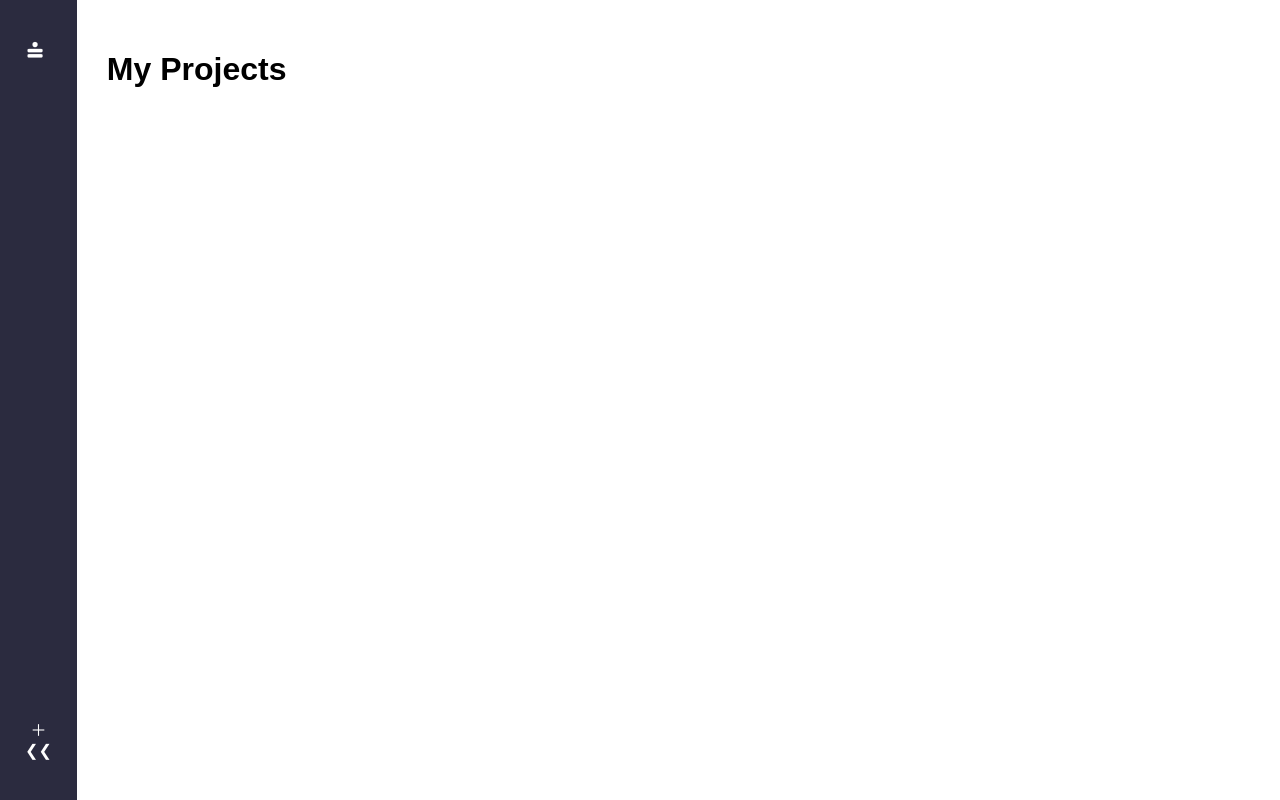
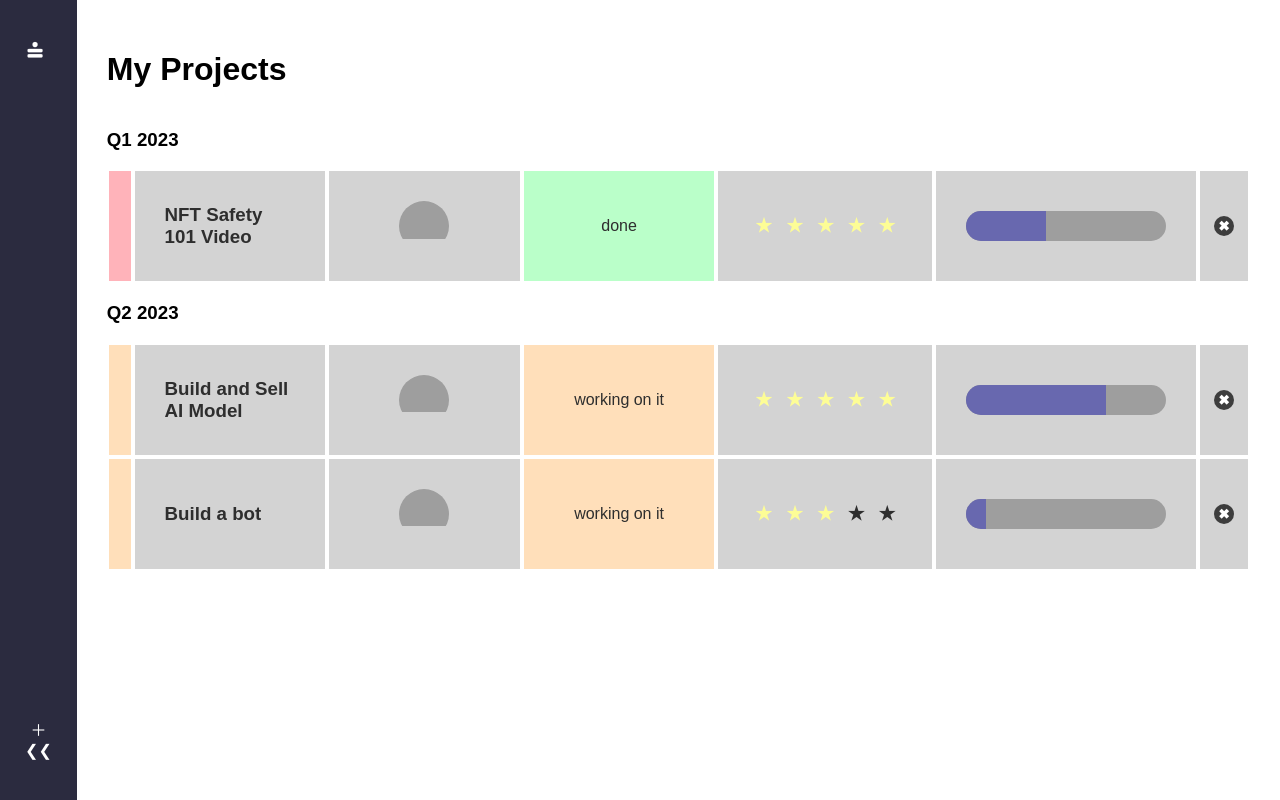
Before and after one commit to Tariq-act/CRM_Ticket, a React (Vite) app: page / in a window 1280 px wide. Built offline with nearby package versions, Linux system fonts and the light colour scheme; grey boxes are pictures that could not be loaded.

Commit message:
implement ticket card UI

```diff
--- a/src/components/AvatarDisplay.jsx
+++ b/src/components/AvatarDisplay.jsx
@@ -1,7 +1,16 @@
-import React from 'react';
+import blankAvatar from '../assets/blank-profile.png';
 
-function AvatarDisplay() {
-  return <div>AvatarDisplay</div>;
+function AvatarDisplay({ ticket }) {
+  return (
+    <div className='avatar-container'>
+      <div className='img-container'>
+        <img
+          src={ticket.avatar ? ticket.avatar : blankAvatar}
+          alt={'photo of ' + ticket.owner}
+        />
+      </div>
+    </div>
+  );
 }
 
 export default AvatarDisplay;
--- a/src/components/DeleteBlock.jsx
+++ b/src/components/DeleteBlock.jsx
@@ -1,7 +1,14 @@
-import React from 'react';
-
 function DeleteBlock() {
-  return <div>DeleteBlock</div>;
+  const deleteTicket = () => {
+    console.log('deleted');
+  };
+  return (
+    <div className='delete-block'>
+      <div className='delete-icon' onClick={deleteTicket}>
+        🞮
+      </div>
+    </div>
+  );
 }
 
 export default DeleteBlock;
--- a/src/components/PriorityDisplay.jsx
+++ b/src/components/PriorityDisplay.jsx
@@ -1,7 +1,17 @@
 import React from 'react';
 
-function PriorityDisplay() {
-  return <div>PriorityDisplay</div>;
+function PriorityDisplay({ priority }) {
+  return (
+    <div className='priority-display'>
+      <div className='star-container'>
+        <h3 style={{ color: priority >= 1 ? 'rgb(253,253,150)' : '' }}>★</h3>
+        <h3 style={{ color: priority >= 2 ? 'rgb(253,253,150)' : '' }}>★</h3>
+        <h3 style={{ color: priority >= 3 ? 'rgb(253,253,150)' : '' }}>★</h3>
+        <h3 style={{ color: priority >= 4 ? 'rgb(253,253,150)' : '' }}>★</h3>
+        <h3 style={{ color: priority >= 5 ? 'rgb(253,253,150)' : '' }}>★</h3>
+      </div>
+    </div>
+  );
 }
 
 export default PriorityDisplay;
--- a/src/components/ProgressDisplay.jsx
+++ b/src/components/ProgressDisplay.jsx
@@ -1,7 +1,16 @@
 import React from 'react';
 
-function ProgressDisplay() {
-  return <div>ProgressDisplay</div>;
+function ProgressDisplay({ progress }) {
+  return (
+    <div className='progress-display'>
+      <div className='progress-bar'>
+        <div
+          style={{ width: progress + '%' }}
+          className='progress-indicator'
+        ></div>
+      </div>
+    </div>
+  );
 }
 
 export default ProgressDisplay;
--- a/src/components/StatusDisplay.jsx
+++ b/src/components/StatusDisplay.jsx
@@ -1,7 +1,32 @@
 import React from 'react';
 
-function StatusDisplay() {
-  return <div>StatusDisplay</div>;
+function StatusDisplay({ status }) {
+  const getColor = () => {
+    let color;
+    switch (status) {
+      case 'done':
+        color = 'rgb(186,255,201)';
+        break;
+      case 'working on it':
+        color = 'rgb(255,223,186)';
+        break;
+      case 'stuck':
+        color = 'rgb(255,179,186)';
+        break;
+      default:
+        color = 'rgb(186,225,255)';
+    }
+
+    return color;
+  };
+  return (
+    <div
+      className='status-display'
+      style={{ backgroundColor: getColor(status) }}
+    >
+      {status}
+    </div>
+  );
 }
 
 export default StatusDisplay;
--- a/src/components/TicketCard.jsx
+++ b/src/components/TicketCard.jsx
@@ -3,11 +3,20 @@ import StatusDisplay from './StatusDisplay';
 import PriorityDisplay from './PriorityDisplay';
 import ProgressDisplay from './ProgressDisplay';
 import DeleteBlock from './DeleteBlock';
+import { Link } from 'react-router-dom';
 
-function TicketCard() {
+function TicketCard({ color, ticket }) {
   return (
     <div className='ticket-card'>
-      <div className='ticket-color'></div>
+      <Link to={`/ticket/${ticket.documentId}`} id='link'>
+        <div className='ticket-color' style={{ backgroundColor: color }}></div>
+        <h3>{ticket.title}</h3>
+        <AvatarDisplay ticket={ticket} />
+        <StatusDisplay status={ticket.status} />
+        <PriorityDisplay priority={ticket.priority} />
+        <ProgressDisplay progress={ticket.progress} />
+      </Link>
+      <DeleteBlock />
     </div>
   );
 }
--- a/src/index.css
+++ b/src/index.css
@@ -7,6 +7,11 @@ body {
 
 .app {
   display: flex;
+}
+
+#link {
+  text-decoration: none;
+  color: rgb(46, 46, 46);
 }
 
 /*---------- Nav -------- */
@@ -53,3 +58,96 @@ nav .icon {
   display: flex;
   width: 100%;
 }
+
+.ticket-card #link {
+  display: flex;
+  width: 100%;
+}
+
+.ticket-card #link > * {
+  background-color: rgb(211, 211, 211);
+  margin: 2px;
+  padding: 30px;
+  width: 100%;
+  display: flex;
+  align-items: center;
+}
+
+.ticket-card .ticket-color {
+  width: 15px !important;
+  padding: 10px !important;
+  margin: 2px;
+}
+
+.ticket-card .avatar-container {
+  display: flex;
+  justify-content: center;
+  width: 80px;
+}
+
+.ticket-card .img-container {
+  height: 50px;
+  width: 50px;
+  border-radius: 25px;
+  overflow: hidden;
+}
+
+.ticket-card .img-container img {
+  width: 100%;
+}
+
+.ticket-card .status-display {
+  display: flex;
+  justify-content: center;
+}
+
+.ticket-card .priority-display {
+  display: flex;
+  justify-content: center;
+}
+
+.ticket-card .priority-display .star-container {
+  display: flex;
+}
+
+.ticket-card .priority-display .star-container h3 {
+  margin: 7px;
+  padding: 0;
+}
+
+.ticket-card .progress-display {
+  min-width: 200px;
+}
+
+.ticket-card .progress-bar {
+  width: 100%;
+  height: 30px;
+  background-color: rgb(158, 158, 158);
+  border-radius: 15px;
+  overflow: hidden;
+}
+
+.ticket-card .progress-bar .progress-indicator {
+  background-color: rgb(104, 104, 175);
+  height: 100%;
+}
+
+.ticket-card .delete-block {
+  background-color: rgb(211, 211, 211);
+  width: 50px;
+  margin: 2px;
+  display: flex;
+  justify-content: center;
+  align-items: center;
+}
+
+.ticket-card .delete-block .delete-icon {
+  width: 20px;
+  height: 20px;
+  border-radius: 10px;
+  background-color: rgb(61, 61, 61);
+  display: flex;
+  justify-content: center;
+  align-items: center;
+  color: rgb(255, 255, 255);
+}
--- a/src/pages/Dashboard.jsx
+++ b/src/pages/Dashboard.jsx
@@ -2,11 +2,83 @@ import React from 'react';
 import TicketCard from '../components/TicketCard';
 
 const Dashboard = () => {
+  const tickets = [
+    {
+      category: 'Q1 2023',
+      color: 'red',
+      title: 'NFT Safety 101 Video',
+      owner: 'Tariq Khan',
+      avatar:
+        'https://media.licdn.com/dms/image/C4D03AQG7YGt4qGIUcQ/profile-displayphoto-shrink_400_400/0/1656500746469?e=1686787200&v=beta&t=3w7Yza66Tu3U193ql1JNX5mbBUz48Ezmpo445sVfoN4',
+      status: 'done',
+      priority: 5,
+      progress: 40,
+      description:
+        'Make a video showcasing how to work NFTs safely, including how to know one is not genuine.',
+      timeStamp: '2023-02-11T07:36:17+0000',
+    },
+    {
+      category: 'Q2 2023',
+      color: 'red',
+      title: 'Build and Sell AI Model',
+      owner: 'Tariq Khan',
+      avatar:
+        'https://media.licdn.com/dms/image/C4D03AQG7YGt4qGIUcQ/profile-displayphoto-shrink_400_400/0/1656500746469?e=1686787200&v=beta&t=3w7Yza66Tu3U193ql1JNX5mbBUz48Ezmpo445sVfoN4',
+      status: 'working on it',
+      priority: 5,
+      progress: 70,
+      description: 'Make a video about AI',
+      timeStamp: '2023-02-13T07:36:17+0000',
+    },
+    {
+      category: 'Q2 2023',
+      color: 'blue',
+      title: 'Build a bot',
+      owner: 'Tariq Khan',
+      avatar:
+        'https://media.licdn.com/dms/image/C4D03AQG7YGt4qGIUcQ/profile-displayphoto-shrink_400_400/0/1656500746469?e=1686787200&v=beta&t=3w7Yza66Tu3U193ql1JNX5mbBUz48Ezmpo445sVfoN4',
+      status: 'working on it',
+      priority: 3,
+      progress: 10,
+      description: 'Make a video about making a bot',
+      timeStamp: '2023-02-15T07:36:17+0000',
+    },
+  ];
+
+  const colors = [
+    'rgb(255,179,186)',
+    'rgb(255,223,186)',
+    'rgb(255,255,186)',
+    'rgb(186,255,201)',
+    'rgb(186,255,255)',
+  ];
+
+  const uniqueCategories = [
+    ...new Set(tickets?.map(({ category }) => category)),
+  ];
+
+  console.log(uniqueCategories);
+
   return (
     <div className='dashboard'>
       <h1>My Projects</h1>
       <div className='ticket-container'>
-        <TicketCard />
+        {tickets &&
+          uniqueCategories.map((uniqueCategory, indexCategory) => (
+            <div key={indexCategory}>
+              <h3>{uniqueCategory}</h3>
+              {tickets
+                .filter((ticket) => ticket.category === uniqueCategory)
+                .map((filteredTicket, _index) => (
+                  <TicketCard
+                    key={_index}
+                    id={_index}
+                    color={colors[indexCategory] || colors[0]}
+                    ticket={filteredTicket}
+                  />
+                ))}
+            </div>
+          ))}
       </div>
     </div>
   );
```
Also changed, not shown: src/assets/blank-profile.png (added).
